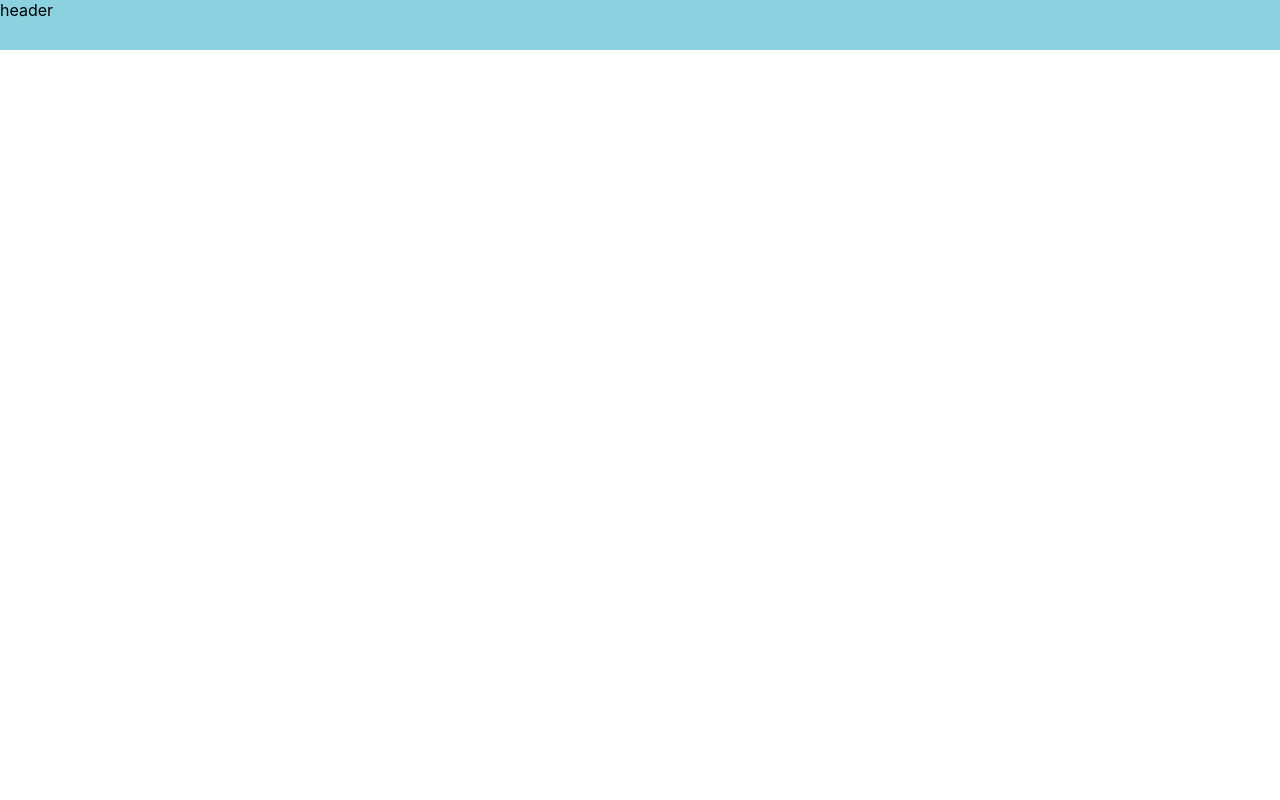
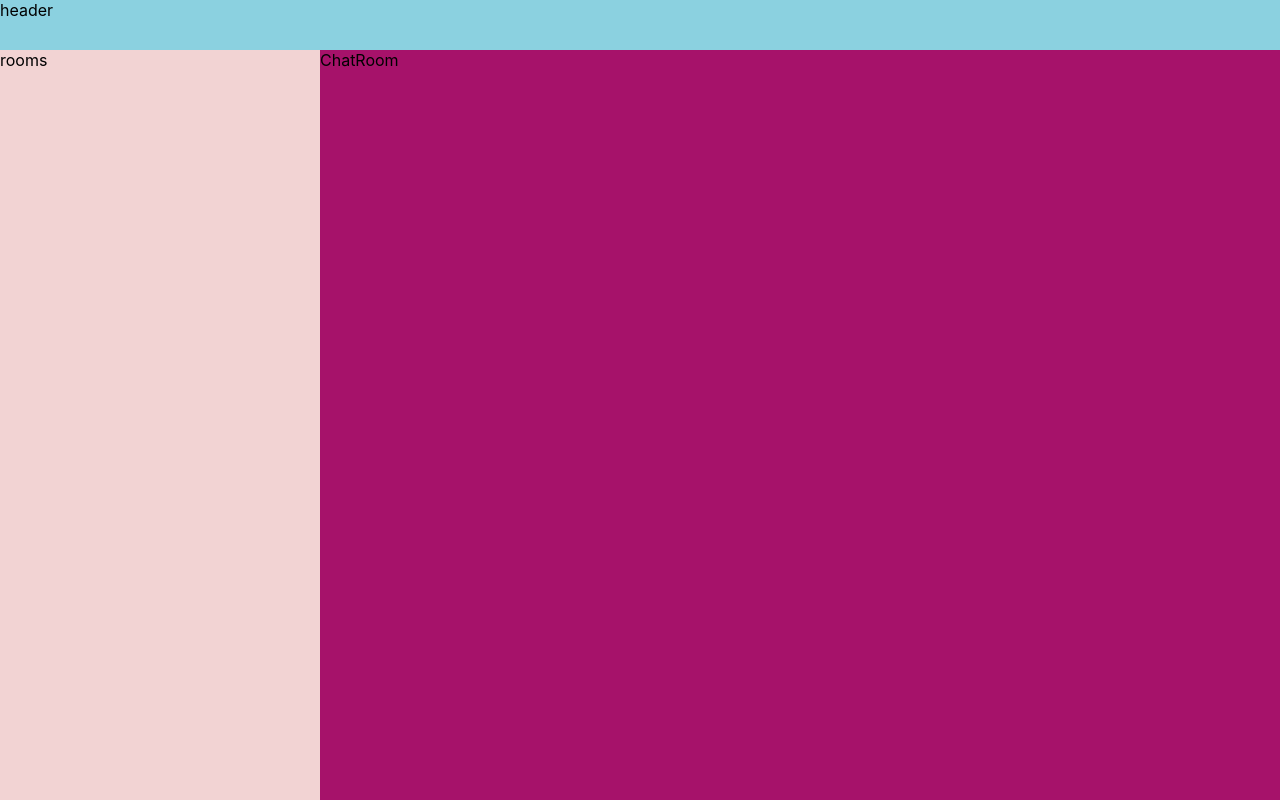
Before and after one commit to shyazusa/chat_test, a React (Create React App) app: page / in a window 1280 px wide. Built offline with nearby package versions, Linux system fonts and the light colour scheme.

Commit message:
Make ChatRoom

```diff
--- a/src/App.tsx
+++ b/src/App.tsx
@@ -1,15 +1,20 @@
 import React from 'react';
 import styled from 'styled-components';
 import Header from './Header';
+import Rooms from './Rooms';
+import ChatRoom from './ChatRoom';
 
 const Main = styled.div`
   height: calc(100vh - 50px);
+  display: flex;
 `;
 const App: React.FC = () => {
   return (
     <div>
       <Header />
       <Main>
+        <Rooms />
+        <ChatRoom />
       </Main>
     </div>
   );
--- /dev/null
+++ b/src/ChatRoom.tsx
@@ -0,0 +1,16 @@
+import React from 'react';
+import styled from 'styled-components';
+
+const Wrapper = styled.div`
+  flex: 3;
+  background-color: #A6126A;
+`;
+const ChatRoom: React.FC = () => {
+  return (
+    <Wrapper>
+      ChatRoom
+    </Wrapper>
+  );
+}
+
+export default ChatRoom;
--- /dev/null
+++ b/src/Rooms.tsx
@@ -0,0 +1,16 @@
+import React from 'react';
+import styled from 'styled-components';
+
+const Wrapper = styled.div`
+  flex: 1;
+  background-color: #f2d3d3;
+`;
+const Rooms: React.FC = () => {
+  return (
+    <Wrapper>
+      rooms
+    </Wrapper>
+  );
+}
+
+export default Rooms;
```
